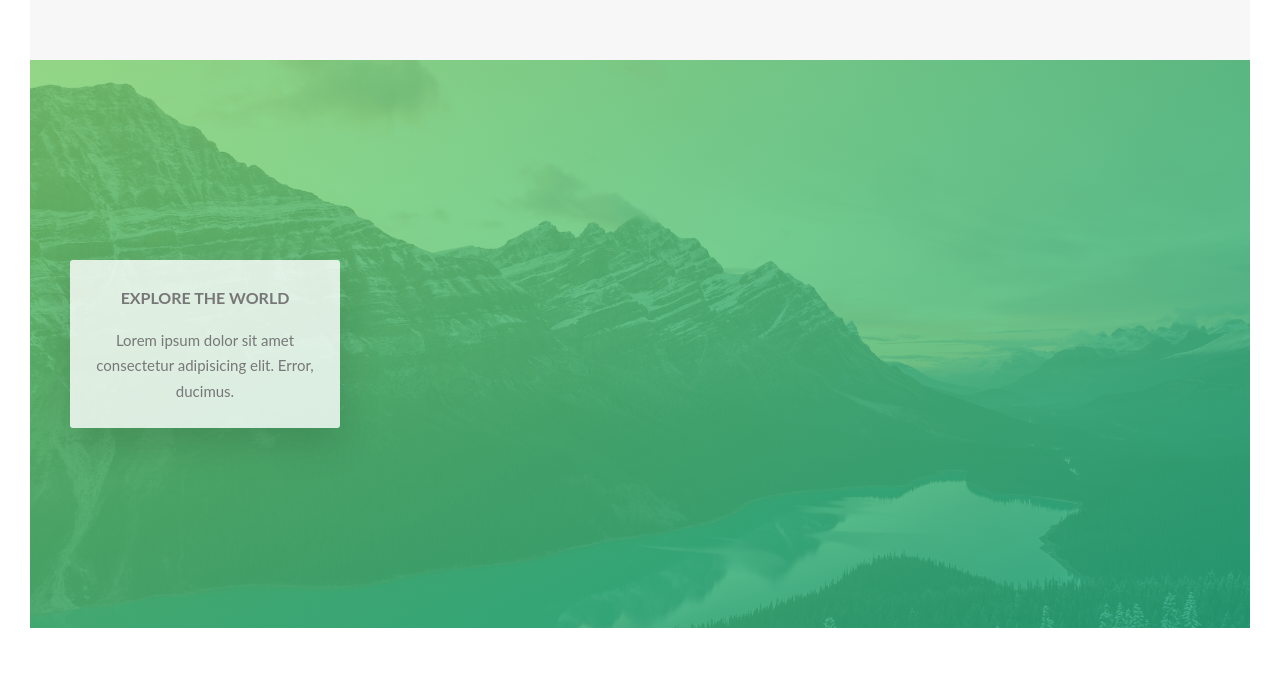
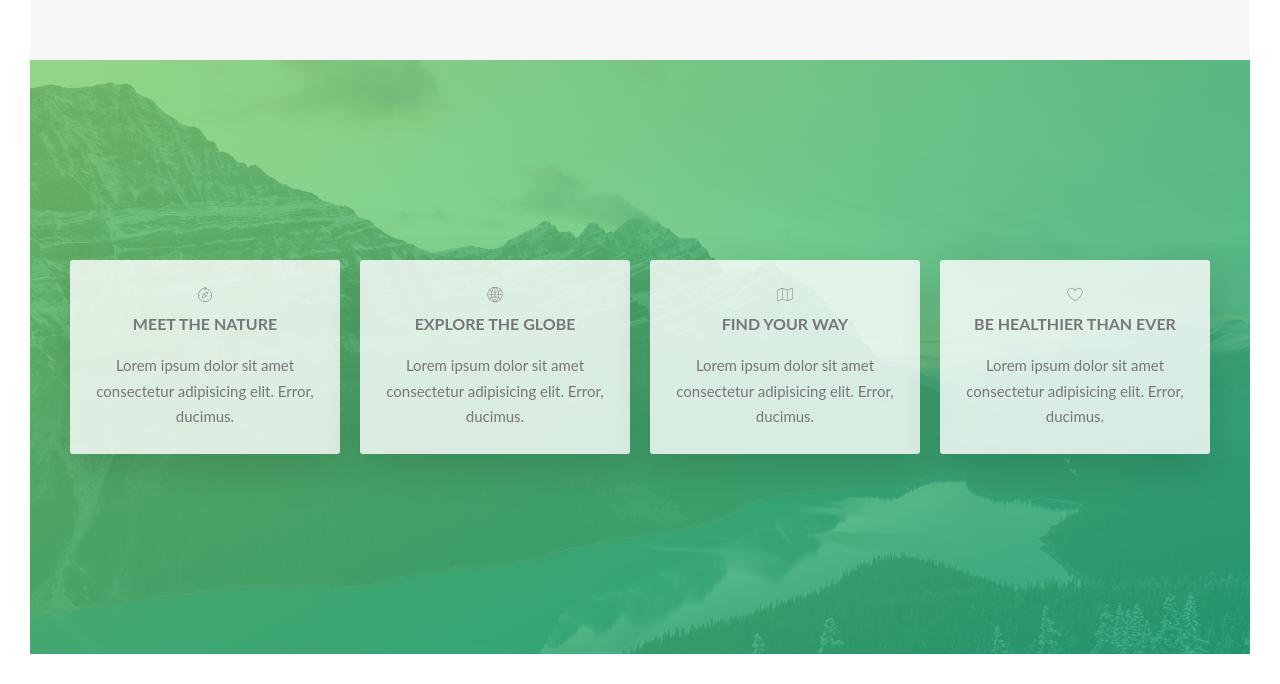
Before and after one commit to Nessvah/natours, a plain HTML site: page index.html in a window 1280 px wide. Shown: the part 1450-2134 px from the top of the page. Before the commit the page ends 2108 px from the top, so only its background shows below. Drawn offline with Linux system fonts and the light colour scheme.

Commit message:
add 3 more columns for the feature section

```diff
--- a/index.html
+++ b/index.html
@@ -4,6 +4,7 @@
     <meta charset="UTF-8" />
     <meta http-equiv="X-UA-Compatible" content="IE=edge" />
     <meta name="viewport" content="width=device-width, initial-scale=1.0" />
+    <link rel="stylesheet" href="/css/iconfont.css" />
     <link rel="stylesheet" href="/css/main.css" />
     <title>Natours Tours</title>
   </head>
@@ -79,8 +80,41 @@
         <div class="row">
           <div class="col-1of4">
             <div class="feature-box">
-              <i class="fature-box__icon"></i>
-              <h3 class="heading-tertiary">Explore the world</h3>
+              <i class="fature-box__icon icon-basic-compass"></i>
+              <h3 class="heading-tertiary">Meet the nature</h3>
+              <p class="feature-box__text">
+                Lorem ipsum dolor sit amet consectetur adipisicing elit. Error,
+                ducimus.
+              </p>
+            </div>
+          </div>
+
+          <div class="col-1of4">
+            <div class="feature-box">
+              <i class="fature-box__icon icon-basic-world"></i>
+              <h3 class="heading-tertiary">Explore the globe</h3>
+              <p class="feature-box__text">
+                Lorem ipsum dolor sit amet consectetur adipisicing elit. Error,
+                ducimus.
+              </p>
+            </div>
+          </div>
+
+          <div class="col-1of4">
+            <div class="feature-box">
+              <i class="fature-box__icon icon-basic-map"></i>
+              <h3 class="heading-tertiary">Find your way</h3>
+              <p class="feature-box__text">
+                Lorem ipsum dolor sit amet consectetur adipisicing elit. Error,
+                ducimus.
+              </p>
+            </div>
+          </div>
+
+          <div class="col-1of4">
+            <div class="feature-box">
+              <i class="fature-box__icon icon-basic-heart"></i>
+              <h3 class="heading-tertiary">Be healthier than ever</h3>
               <p class="feature-box__text">
                 Lorem ipsum dolor sit amet consectetur adipisicing elit. Error,
                 ducimus.
```
